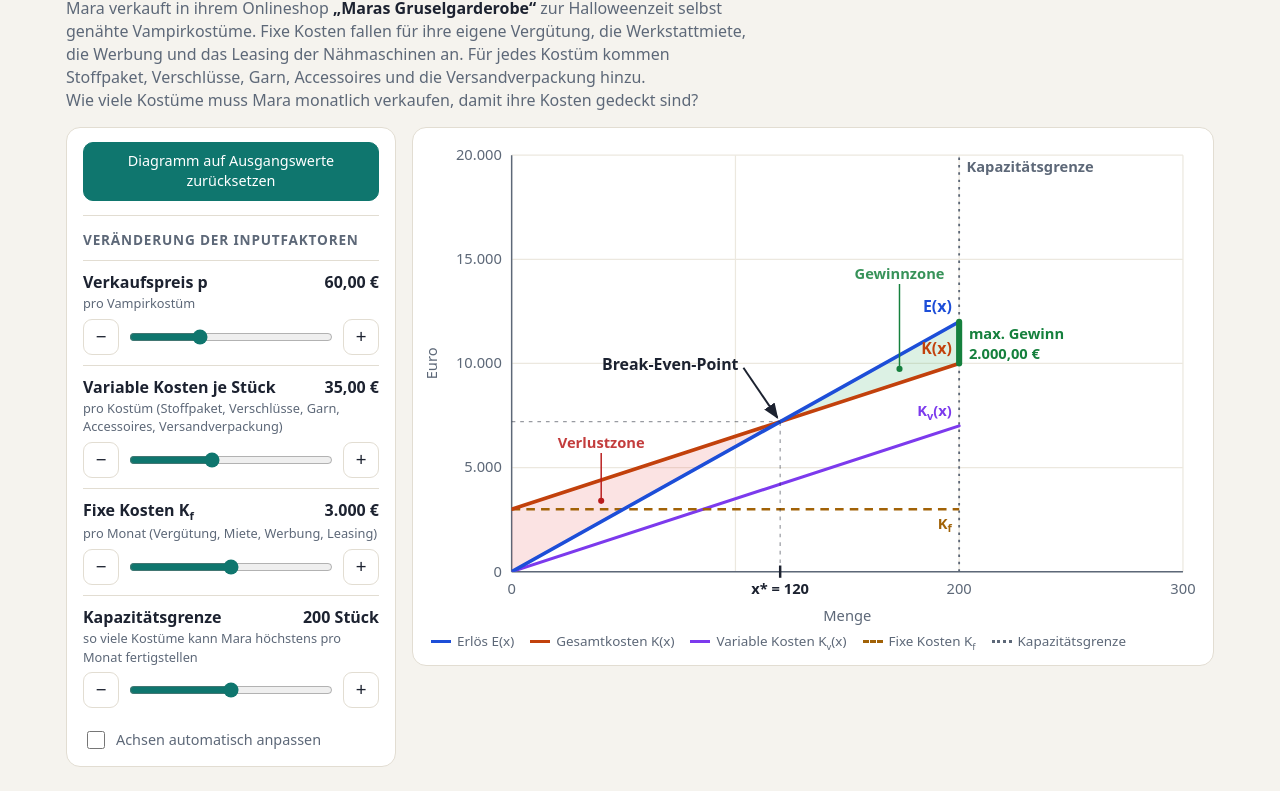
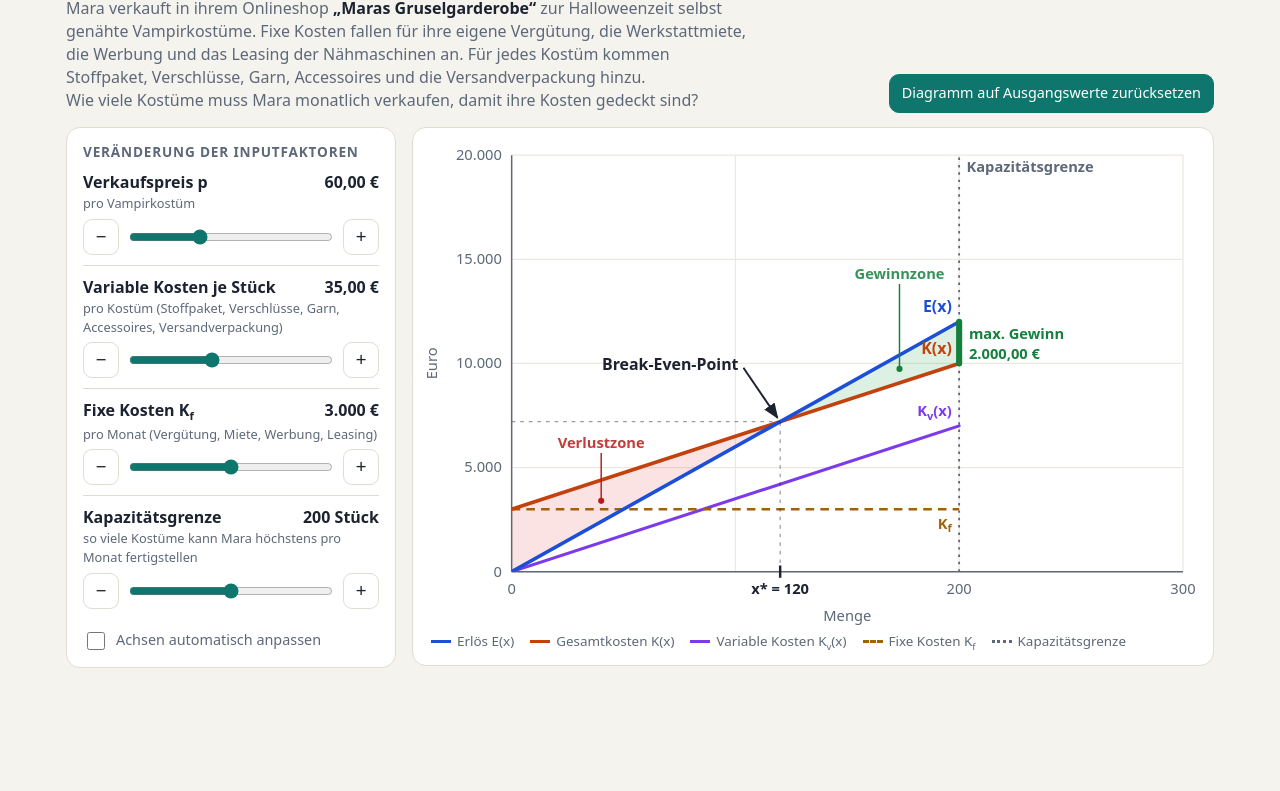
Before and after one commit to dohlwe/Break_Even_Simulator, a plain HTML site: page index.html in a window 1280 px wide. Shown: the part 76-867 px from the top of the page. After the commit the page ends 800 px from the top, so only its background shows below. Drawn offline with Linux system fonts and the light colour scheme.

Commit message:
Update index.html

```diff
--- a/index.html
+++ b/index.html
@@ -23,7 +23,10 @@
 body{background:var(--bg);color:var(--ink);font:16px/1.45 system-ui,-apple-system,"Segoe UI",Roboto,Helvetica,Arial,sans-serif;-webkit-text-size-adjust:100%}
 .wrap{max-width:1180px;margin:0 auto;padding-block:16px 24px;
   padding-left:max(16px,env(safe-area-inset-left,0px));padding-right:max(16px,env(safe-area-inset-right,0px))}
-header{margin-bottom:14px}
+header{margin-bottom:14px;display:flex;justify-content:space-between;align-items:flex-end;gap:12px 24px}
+.head-text{min-width:0}
+.head-btn{flex:none}
+@media (max-width:860px){header{flex-direction:column;align-items:stretch}.head-btn{align-self:flex-start}}
 .kicker{font-size:.78rem;letter-spacing:.08em;text-transform:uppercase;color:var(--accent);font-weight:700}
 h1{font-size:1.55rem;margin:.15rem 0 .4rem;line-height:1.2;text-wrap:balance}
 .story{color:var(--muted);max-width:75ch;margin:0}
@@ -90,16 +93,16 @@ sub{font-size:.7em}
 
 <div class="wrap">
   <header>
-    <div class="kicker">Wirtschaft und Recht · Q12 · LB I: BWL · Break-Even-Analyse</div>
+    <div class="head-text">
+    <div class="kicker">Wirtschaft und Recht · Q12 · Lernbereich I: BWL · Break-Even-Analyse</div>
     <h1>Break-Even-Simulator</h1>
     <p class="story">Mara verkauft in ihrem Onlineshop <b>„Maras Gruselgarderobe“</b> zur Halloweenzeit selbst genähte Vampirkostüme. Fixe Kosten fallen für ihre eigene Vergütung, die Werkstattmiete, die Werbung und das Leasing der Nähmaschinen an. Für jedes Kostüm kommen Stoffpaket, Verschlüsse, Garn, Accessoires und die Versandverpackung hinzu.<br>Wie viele Kostüme muss Mara monatlich verkaufen, damit ihre Kosten gedeckt sind?</p>
+    </div>
+    <button class="btn primary head-btn" id="reset" type="button">Diagramm auf Ausgangswerte zurücksetzen</button>
   </header>
 
   <div class="grid">
     <section class="card a-ctrl" aria-label="Veränderung der Inputfaktoren">
-      <div class="btns">
-        <button class="btn primary" id="reset" type="button">Diagramm auf Ausgangswerte zurücksetzen</button>
-      </div>
       <h2>Veränderung der Inputfaktoren</h2>
 
       <div class="ctrl">
```
